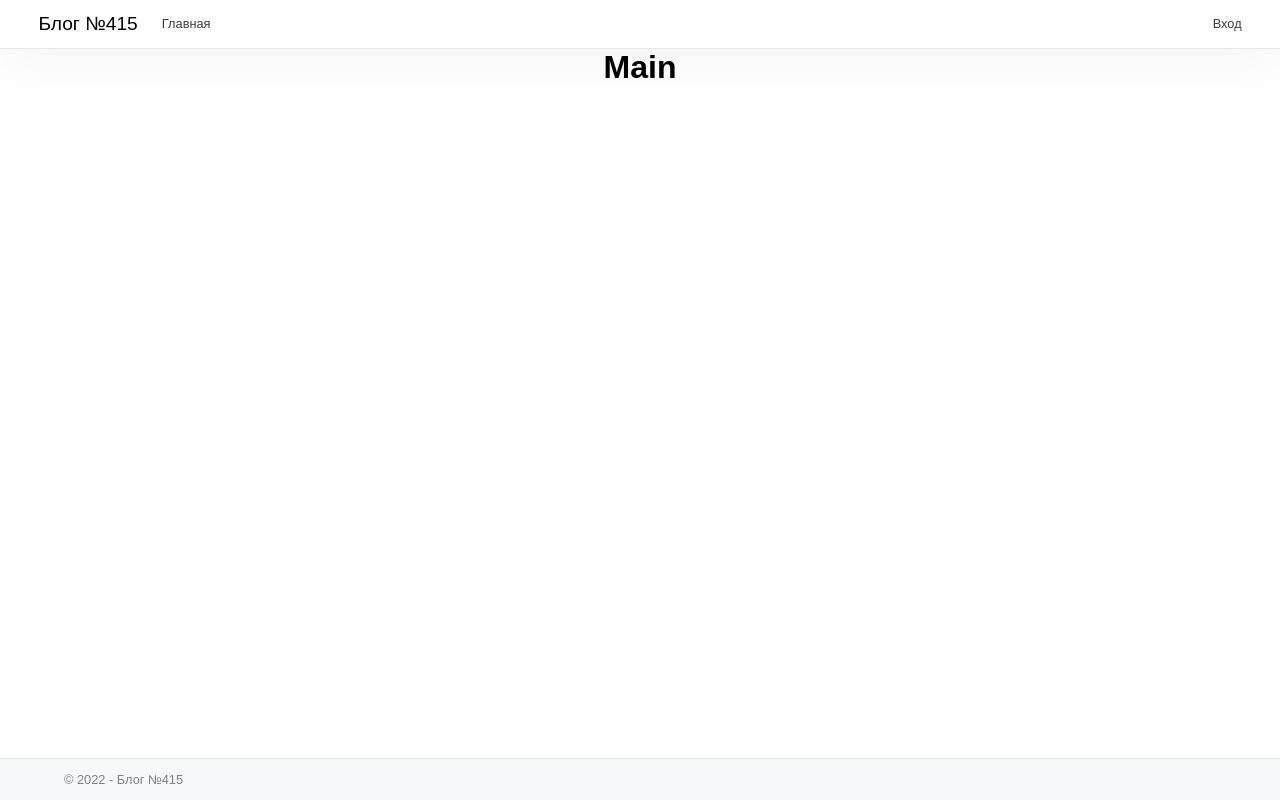
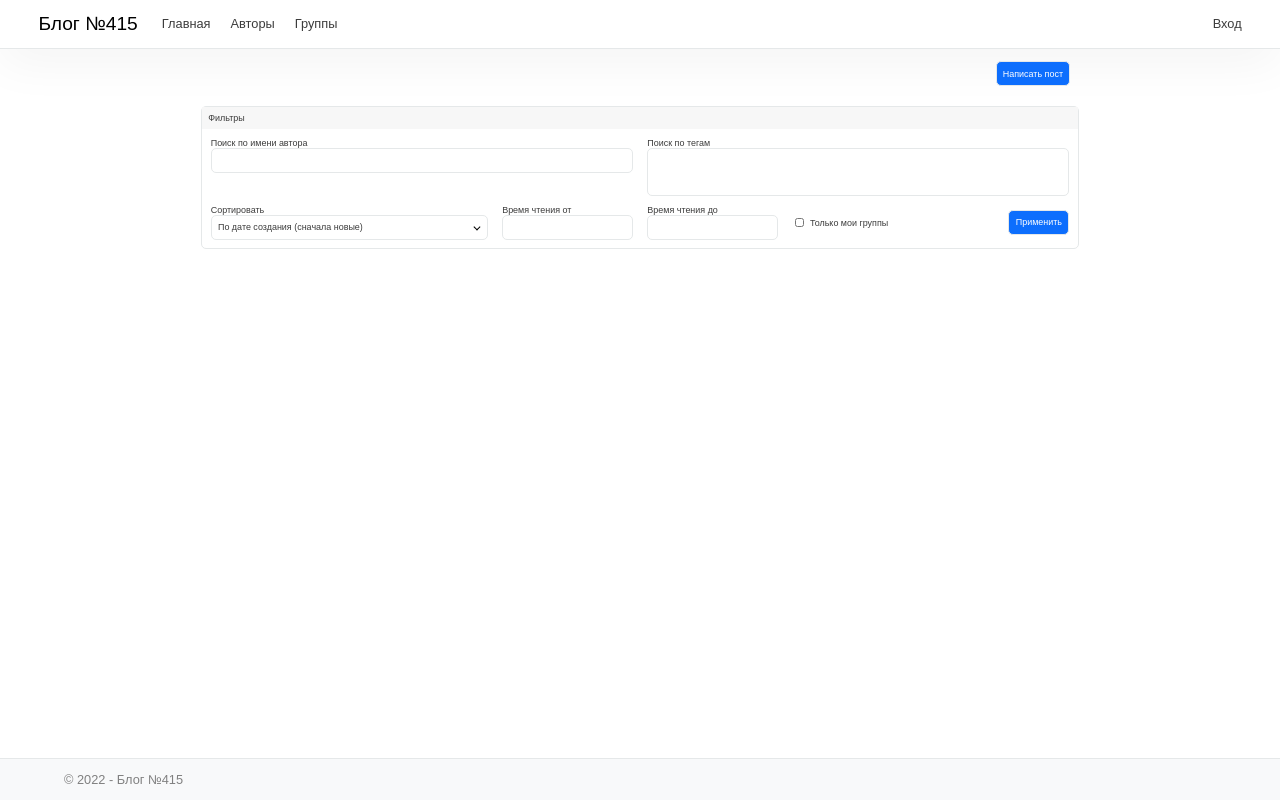
Before and after one commit to VyacheslavTarasov2005/HITS_Blog_Frontend, a website with bundled scripts: page index.html in a window 1280 px wide. Built offline with nearby package versions, Linux system fonts and the light colour scheme; no server answers.

Commit message:
Добавлена верстка фильтрации постов

```diff
--- /dev/null
+++ b/application/controllers/tagsController.js
@@ -0,0 +1,21 @@
+import tagsService from "/domain/services/tagsService.js";
+
+const tagsController = async (tagsSelector) => {
+    try {
+        const tags = await tagsService.getTags();
+
+        tags.forEach((tag) => {
+            const tagTemplate = tagsSelector.children[0].cloneNode(true);
+            tagTemplate.textContent = tag.name;
+            tagTemplate.value = tag.id;
+            tagTemplate.style.display = "";
+            tagsSelector.appendChild(tagTemplate);
+        })
+    }
+    catch (error) {
+        alert("Не удалось получить тэги");
+        console.error(error);
+    }
+}
+
+export default tagsController;
--- /dev/null
+++ b/domain/services/tagsService.js
@@ -0,0 +1,14 @@
+import api from "/data/api.js";
+
+const getTags = async () => {
+    const response = await api.get("/tag");
+
+    if (response.status === 200) {
+        return response.body;
+    }
+    else {
+        throw new Error(response.statusText);
+    }
+}
+
+export default {getTags};
--- a/presentation/app.js
+++ b/presentation/app.js
@@ -28,7 +28,7 @@ const routes = {
 const handleLocation = async () => {
     const path = window.location.pathname;
     const route = routes[path] || routes[404];
-    await headerView.render();
+    await headerView.render(route === notFoundView ? undefined : path);
     await route.render();
     updateLinks();
 };
--- a/presentation/renderers/templates/indexRenderer.js
+++ b/presentation/renderers/templates/indexRenderer.js
@@ -1,9 +1,22 @@
+import dropdownList from "/presentation/handlers/dropdownList.js";
+import tagsController from "/application/controllers/tagsController.js";
+
 let indexView = {
     render: async () => {
         document.querySelector("main").innerHTML =
             await fetch('/presentation/views/templates/indexView.html').then((data) => data.text());
 
         document.title = 'Главная'
+
+        const form = document.querySelector("form");
+
+        const sortSelectorButton = form.querySelector(".dropdown-button");
+        const sortSelectorMenu = form.querySelector(".dropdown-menu");
+
+        dropdownList(sortSelectorButton, sortSelectorMenu);
+
+        const tagsSelector = form.querySelector('select[name="tags"]');
+        await tagsController(tagsSelector);
     }
 }
 
--- a/presentation/styles/layout/header.css
+++ b/presentation/styles/layout/header.css
@@ -54,6 +54,7 @@ header button {
 #profileButton > .dropdown-menu {
     display: none;
     position: absolute;
+    gap: 10px;
     width: 8vw;
     background-color: white;
     margin-top: 5%;
@@ -63,7 +64,6 @@ header button {
 #profileButton > .dropdown-menu > a,
 #profileButton > .dropdown-menu > button {
     align-self: flex-start;
-    margin-left: 5%;
 }
 
 #profileButton > .dropdown-menu > button {
--- a/presentation/styles/layout/main.css
+++ b/presentation/styles/layout/main.css
@@ -3,4 +3,5 @@ main {
     flex: 1;
     align-items: flex-start;
     justify-content: center;
+    padding: 1%;
 }
--- a/presentation/styles/module/container-auth.css
+++ b/presentation/styles/module/container-auth.css
@@ -1,6 +1,8 @@
 .container-auth {
+    padding: 1%;
     align-self: center;
     width: 30%;
+    gap: 15px;
 }
 
 .container-auth > a {
--- a/presentation/styles/module/container-profile.css
+++ b/presentation/styles/module/container-profile.css
@@ -1,6 +1,7 @@
 .container-profile {
-    margin-top: 1%;
+    padding: 1%;
     width: 70%;
+    gap: 15px;
 }
 
 .container-profile div {
@@ -37,4 +38,10 @@
 
 .container-profile .dropdown-container button {
     padding: 0.5em;
+    width: 100%;
+    font-size: 1vw;
 }
+
+.container-registration .dropdown-menu {
+    font-size: 1vw;
+}
--- a/presentation/styles/module/container-registration.css
+++ b/presentation/styles/module/container-registration.css
@@ -2,3 +2,13 @@
     color: grey;
     margin-top: 1%;
 }
+
+.container-registration .dropdown-button {
+    padding: 0.5em;
+    width: 100%;
+    font-size: 1vw;
+}
+
+.container-registration .dropdown-menu {
+    font-size: 1vw;
+}
--- a/presentation/styles/module/container.css
+++ b/presentation/styles/module/container.css
@@ -1,11 +1,9 @@
 .container {
     display: flex;
     flex-direction: column;
-    gap: 15px;
     border: #E5E8E9 1px solid;
     border-radius: 5px;
     text-align: left;
-    padding: 1%;
 }
 
 .container--shadow {
--- a/presentation/styles/module/dropdown-list.css
+++ b/presentation/styles/module/dropdown-list.css
@@ -6,9 +6,6 @@
     border: #E5E8E9 1px solid;
     border-radius: 5px;
     background-color: white;
-    padding: 2%;
-    width: 100%;
-    font-size: 1vw;
     text-align: left;
 }
 
@@ -18,9 +15,8 @@
     top: 85%;
     margin-left: 1%;
     padding: 2%;
-    justify-content: space-evenly;
+    gap: 10px;
     background-color: white;
-    font-size: 1vw;
 }
 
 .dropdown-container .dropdown-menu li:hover {
--- /dev/null
+++ b/presentation/styles/module/main-page.css
@@ -0,0 +1,17 @@
+.main-page {
+    display: flex;
+    flex-direction: column;
+    width: 70%;
+    gap: 20px;
+}
+
+.main-page > a {
+    align-self: flex-end;
+    margin-right: 1%;
+    padding: 0.7em;
+    border: #E5E8E9 1px solid;
+    border-radius: 5px;
+    background-color: #0D6EFD;
+    font-size: 0.7vw;
+    color: white;
+}
--- /dev/null
+++ b/presentation/styles/module/posts-filtration.css
@@ -0,0 +1,102 @@
+.posts-filtration {
+    display: flex;
+}
+
+.posts-filtration form {
+    display: flex;
+    flex-direction: row;
+    justify-content: space-between;
+    margin: 1%;
+    gap: 1.7%;
+}
+
+.posts-filtration form input,
+.posts-filtration form select{
+    border: #E5E8E9 1px solid;
+    border-radius: 5px;
+    font-size: 0.7vw;
+    color: rgb(60, 60, 60);
+}
+
+.posts-filtration form div p,
+.posts-filtration form div span,
+.posts-filtration form div button {
+    font-size: 0.7vw;
+    color: rgb(60, 60, 60);
+}
+
+.posts-filtration input[type="text"],
+.posts-filtration select {
+    padding: 0.7em;
+}
+
+.posts-filtration form > div {
+    width: 100%;
+}
+
+.posts-filtration input[name="authorName"],
+.posts-filtration select[name="tags"] {
+    width: 100%;
+}
+
+.posts-filtration .dropdown-block {
+    display: flex;
+    flex-direction: column;
+    width: 100%;
+}
+
+.posts-filtration .dropdown-container {
+    margin-top: auto;
+    width: 95%;
+}
+
+.posts-filtration .dropdown-button {
+    padding: 0.7em;
+    width: 100%;
+}
+
+.posts-filtration .dropdown-menu {
+    font-size: 0.7vw;
+    color: rgb(60, 60, 60);
+}
+
+.posts-filtration .left-part {
+    display: flex;
+    flex-direction: column;
+}
+
+.posts-filtration .inline-input {
+    display: inline-flex;
+    margin-top: auto;
+    width: 100%;
+}
+
+.posts-filtration .right-part .inline-input {
+    margin-top: 2%;
+    gap: 4%;
+}
+
+.posts-filtration .checkbox-block {
+    display: flex;
+    margin-top: 3%;
+}
+
+.posts-filtration input[type="checkbox"] {
+    margin-right: 0.7em;
+    width: 1em;
+    height: 1em;
+}
+
+.posts-filtration .submit-block {
+    align-self: center;
+    margin-left: auto;
+}
+
+.posts-filtration button[type="submit"] {
+    padding: 0.7em;
+    border: #E5E8E9 1px solid;
+    border-radius: 5px;
+    background-color: #0D6EFD;
+    color: white;
+    margin-left: auto;
+}
--- /dev/null
+++ b/presentation/styles/module/subcontainer.css
@@ -0,0 +1,7 @@
+.subcontainer {
+    padding: 0.7em;
+    width: 100%;
+    background-color: #F7F7F7;
+    font-size: 0.7vw;
+    color: rgb(60, 60, 60);
+}
--- a/presentation/styles/style.css
+++ b/presentation/styles/style.css
@@ -6,5 +6,8 @@
 @import url('module/container-auth.css');
 @import url('module/container-registration.css');
 @import url('module/container-profile.css');
+@import url('module/main-page.css');
+@import url('module/posts-filtration.css');
 @import url('module/dropdown-list.css');
+@import url('module/subcontainer.css');
 @import url('state/button.css');
--- a/presentation/views/templates/indexView.html
+++ b/presentation/views/templates/indexView.html
@@ -1 +1,55 @@
-<h1>Main</h1>
+<div class="main-page">
+    <a href="/placeholder">Написать пост</a>
+    <div class="container posts-filtration">
+        <div class="subcontainer">
+            <span>Фильтры</span>
+        </div>
+        <form>
+            <div class="left-part">
+                <div>
+                    <p>Поиск по имени автора</p>
+                    <input type="text" name="authorName">
+                </div>
+                <div class="inline-input">
+                    <div class="dropdown-block">
+                        <p>Сортировать</p>
+                        <div class="dropdown-container">
+                            <button class="dropdown-button">По дате создания (сначала новые)</button>
+                            <ul class="container container--shadow dropdown-menu">
+                                <li>По дате создания (сначала новые)</li>
+                                <li>По дате создания (сначала старые)</li>
+                                <li>По количеству лайков (по возрастанию)</li>
+                                <li>По количеству лайков (по убыванию)</li>
+                            </ul>
+                        </div>
+                    </div>
+                    <div>
+                        <p>Время чтения от</p>
+                        <input type="text" name="readTimeFrom">
+                    </div>
+                </div>
+            </div>
+            <div class="right-part">
+                <div>
+                    <p>Поиск по тегам</p>
+                    <select name="tags" size="3" multiple>
+                        <option style="display: none;">placeholder</option>
+                    </select>
+                </div>
+                <div class="inline-input">
+                    <div>
+                        <p>Время чтения до</p>
+                        <input type="text" name="readTimeTo">
+                    </div>
+                    <div class="checkbox-block">
+                        <input type="checkbox">
+                        <span>Только мои группы</span>
+                    </div>
+                    <div class="submit-block">
+                        <button type="submit">Применить</button>
+                    </div>
+                </div>
+            </div>
+        </form>
+    </div>
+</div>
```
Also changed, not shown: domain/services/userService.js (+6 -6 lines).
